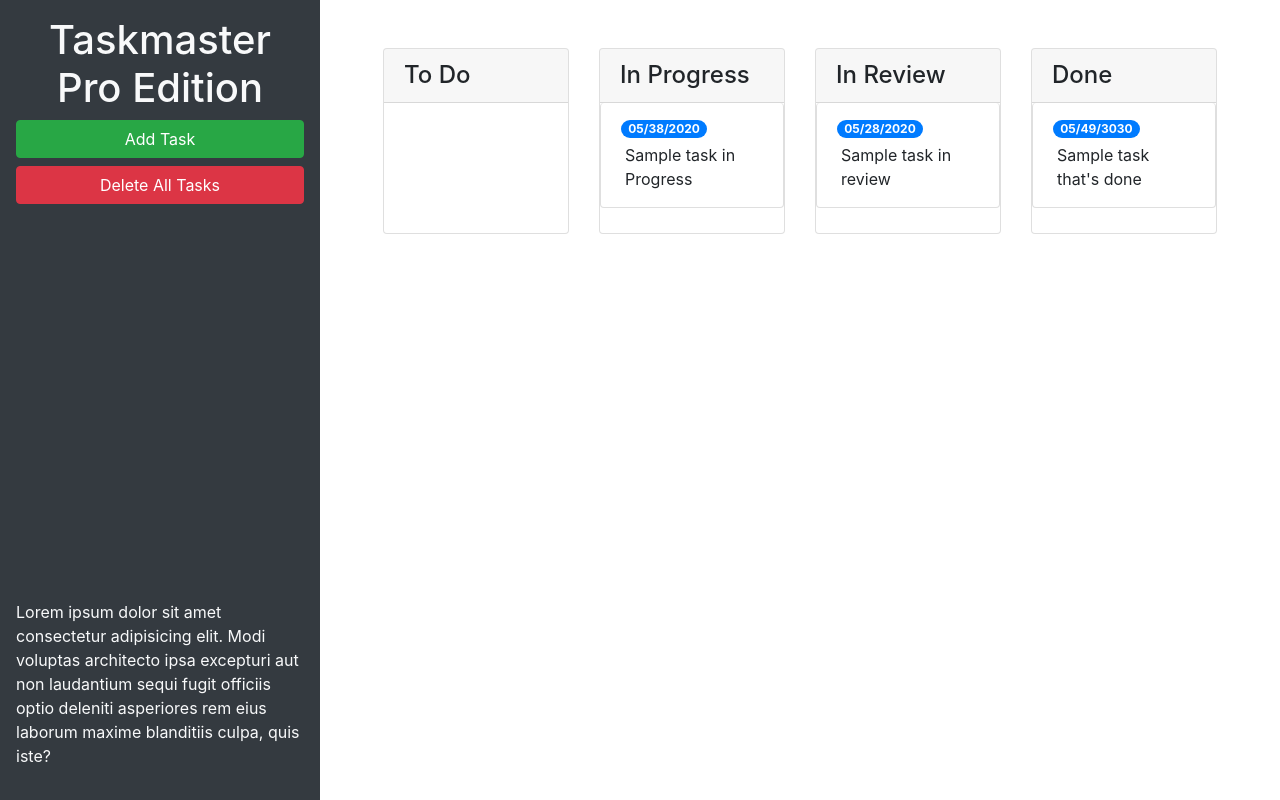
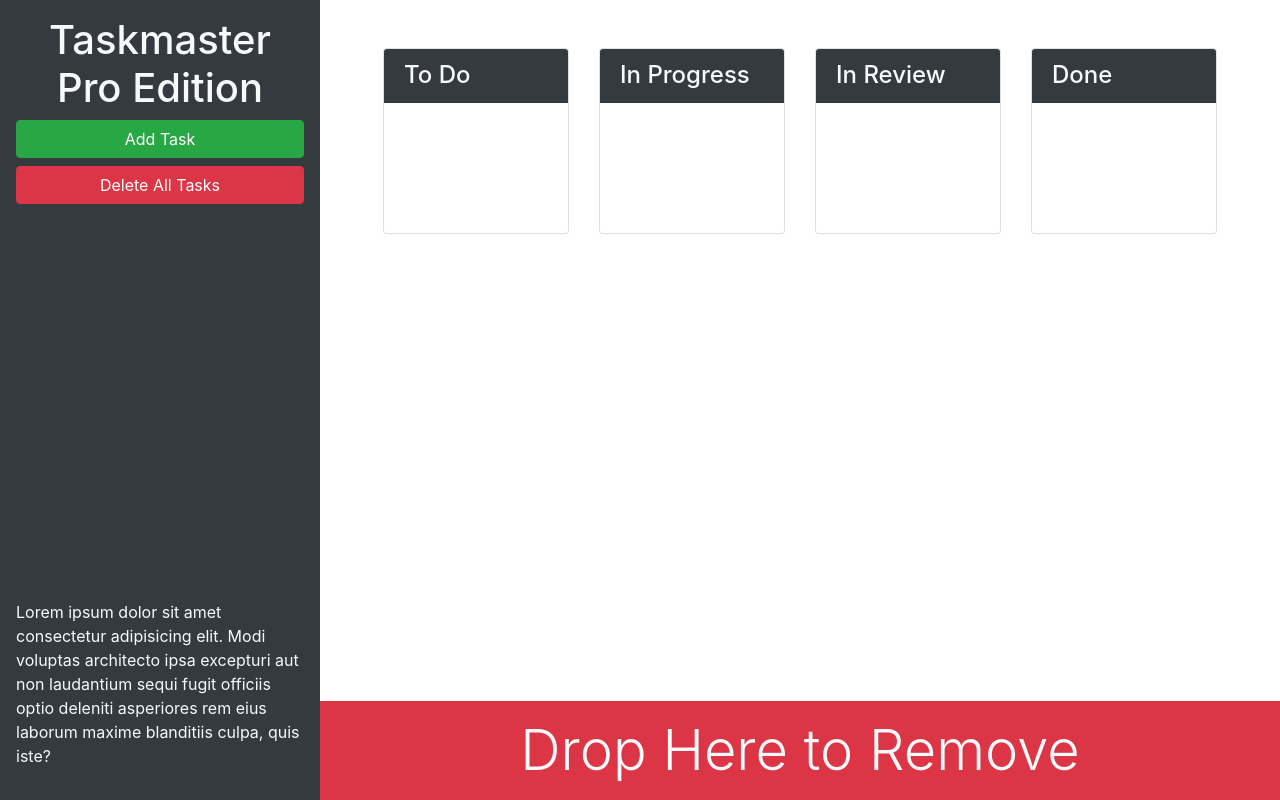
Before and after one commit to DevelopedByDay/taskmaster-pro, a plain HTML site: page index.html in a window 1280 px wide. Drawn offline with nearby package versions, Linux system fonts and the light colour scheme.

Commit message:
updated section colors and created drop zone HTML

```diff
--- a/index.html
+++ b/index.html
@@ -13,57 +13,51 @@
 <body>
 
   <div class="row min-vh-100 no-gutters">
-    <header class="col-12 col-lg-3 bg-dark text-light d-flex flex-column p-4 p-lg-3">
+    <header class="col-12 col-lg-3 bg-dark text-light sticky-top d-flex flex-column p-4 p-lg-3">
       <h1 class="text-center">Taskmaster Pro Edition</h1>
       <button id="create-task" class="btn btn-block btn-success" data-toggle="modal" data-target="#task-form-modal">Add
         Task</button>
       <button id="remove-tasks" class="btn btn-block btn-danger">Delete All Tasks</button>
-      <p class="mt-auto">Lorem ipsum dolor sit amet consectetur adipisicing elit. Modi voluptas architecto ipsa
+      <p class="mt-auto d-none d-lg-block">Lorem ipsum dolor sit amet consectetur adipisicing elit. Modi voluptas architecto ipsa
         excepturi aut non
         laudantium sequi fugit officiis optio deleniti asperiores rem eius laborum maxime blanditiis culpa, quis iste?
       </p>
     </header>
-    <main class="col-12 col-lg-9">
+    <main class="col-12 col-lg-9 d-flex flex-column">
       <div class="m-5 row justify-content-around">
         <div class="col-12 col-md-6 col-xl-3 mb-3">
           <div class="card">
-            <h4 class="card-header">To Do</h4>
+            <h4 class="card-header bg-dark text-light">To Do</h4>
           <ul id="list-toDo" class="list-group"> </ul>
           </div>
         </div>
         <div class="col-12 col-md-6 col-xl-3 mb-3">
           <div class="card">
-            <h4 class="card-header">In Progress</h4>
+            <h4 class="card-header bg-dark text-light">In Progress</h4>
             <ul id="list-inProgress" class ="list-group">
-            <li class="list-group-item">
-              <span class="badge badge-primary badge-pill">05/38/2020</span>
-              <p class="m-1">Sample task in Progress</p>
-            </li>
-          </ul>
+            </ul>
           </div>
 
         </div>
         <div class="col-12 col-md-6 col-xl-3 mb-3">
           <div class="card">
-            <h4 class="card-header">In Review</h4>
+            <h4 class="card-header bg-dark text-light">In Review</h4>
             <ul id="list-inReview" class="list-group">
-            <li class="list-group-item">
-              <span class="badge badge-primary badge-pill">05/28/2020</span>
-              <p class="m-1">Sample task in review</p>
-            </li>
-          </ul>
+            </ul>
           </div>
         </div>
         <div class="col-12 col-md-6 col-xl-3 mb-3">
           <div class="card">
-            <h4 class="card-header">Done</h4>
+            <h4 class="card-header bg-dark text-light">Done</h4>
             <ul id="list-done" class="list-group">
-            <li class="list-group-item">
-              <span class="badge badge-primary badge-pill">05/49/3030</span>
-              <p class="m-1">Sample task that's done</p>
-            </li>
-          </ul>
+
+            </ul>
           </div>
+        </div>
+      </div>
+      <div id="trash" class="mt-auto">
+        <div class="w-100 bg-danger p-3 text-center text-light display-4">
+          Drop Here to Remove
         </div>
       </div>
     </main>
```
